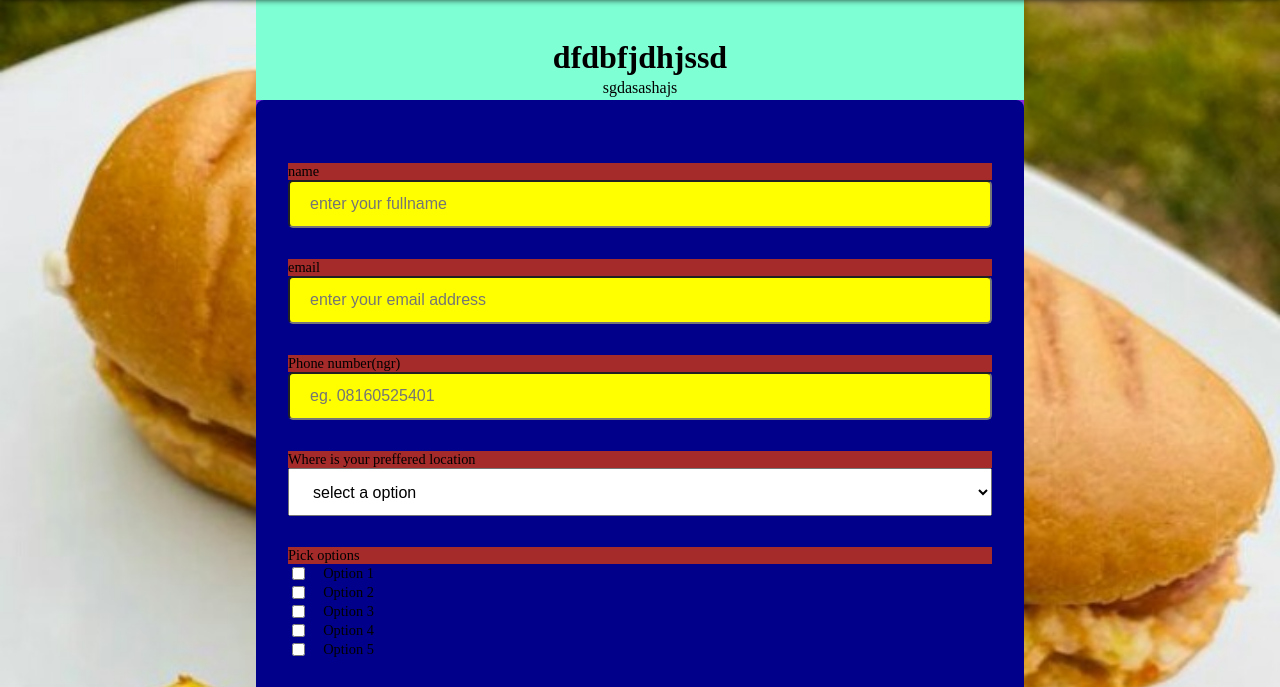
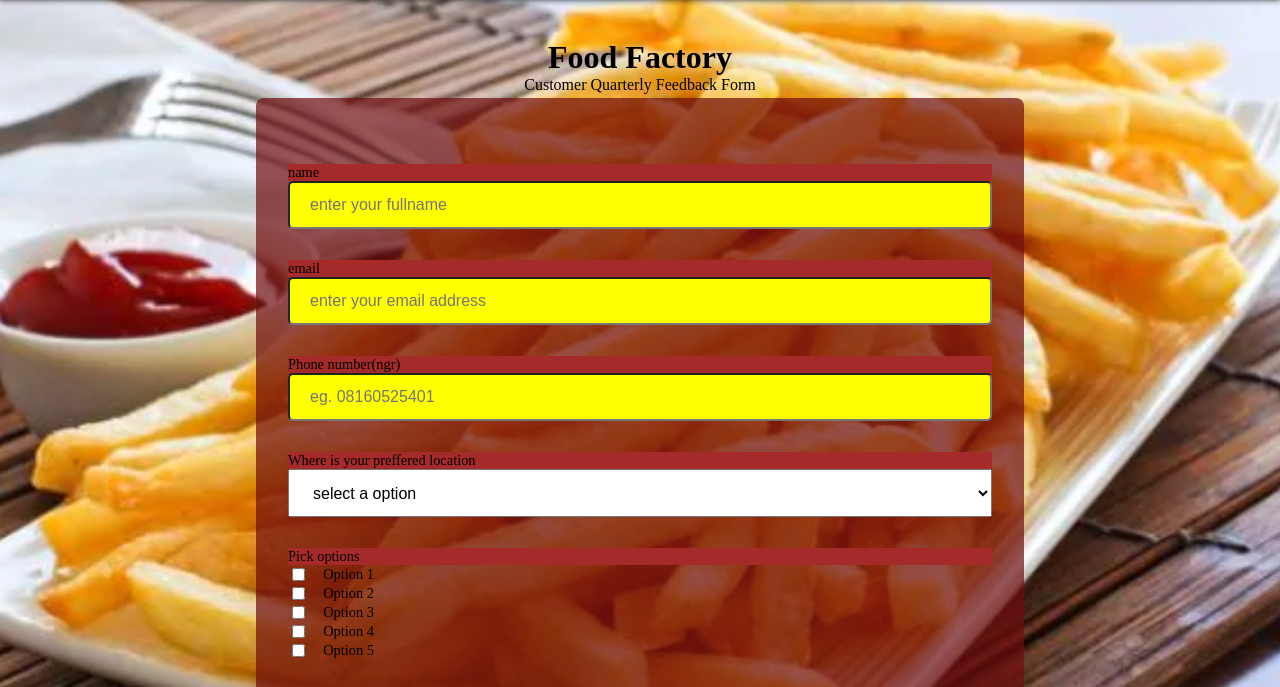
Before and after one commit to chuksdozie/survey-page, a plain HTML site: page index.html in a window 1280 px wide. Shown: the part 41-728 px from the top of the page. Drawn offline with Linux system fonts and the light colour scheme.

Commit message:
still css styling

```diff
--- a/index.html
+++ b/index.html
@@ -15,8 +15,8 @@
 
             <div id="parent-container">
                 <div id="text-container">
-                    <h1 id="title">dfdbfjdhjssd</h1>
-                    <p id="description">sgdasashajs</p>
+                    <h1 id="title">Food Factory</h1>
+                    <p id="description">Customer Quarterly Feedback Form</p>
                 </div>
                 <div>
                     <div id="form-container">
--- a/styles.css
+++ b/styles.css
@@ -7,7 +7,7 @@ body {
   width: 100%;
   background-color: brown;
   margin: auto;
-  background-image: url(./images/IMG_20210318_142834_171.JPG);
+  background-image: url(./images/fries.webp);
   background-position: center;
   background-repeat: no-repeat;
   background-size: cover;
@@ -52,7 +52,7 @@ h4 {
   width: 60vw;
   display: flex;
   flex-direction: column;
-  background-color: blueviolet;
+  /*background-color: blueviolet;*/
   border-radius: 8px;
 }
 
@@ -60,7 +60,7 @@ h4 {
   display: flex;
   flex-direction: column;
   align-items: center;
-  background-color: aquamarine;
+  /*background-color: aquamarine;*/
 }
 
 h1 {
@@ -69,7 +69,7 @@ h1 {
 }
 
 p {
-  margin: 3px;
+  margin: 0px 0px 4px 0px;
 }
 
 #form-container {
@@ -77,7 +77,7 @@ p {
   grid-template-columns: 1fr;
   justify-content: center;
   margin: auto;
-  background-color: darkblue;
+  background-color: rgba(112, 13, 13, 0.7);
   border-radius: 8px;
 }
 
@@ -89,6 +89,7 @@ p {
   height: auto;
   justify-items: stretch;
   padding: 2rem;
+  margin-top: 3px;
 }
 
 label {
```
Also changed, not shown: images/fries.webp (added).
